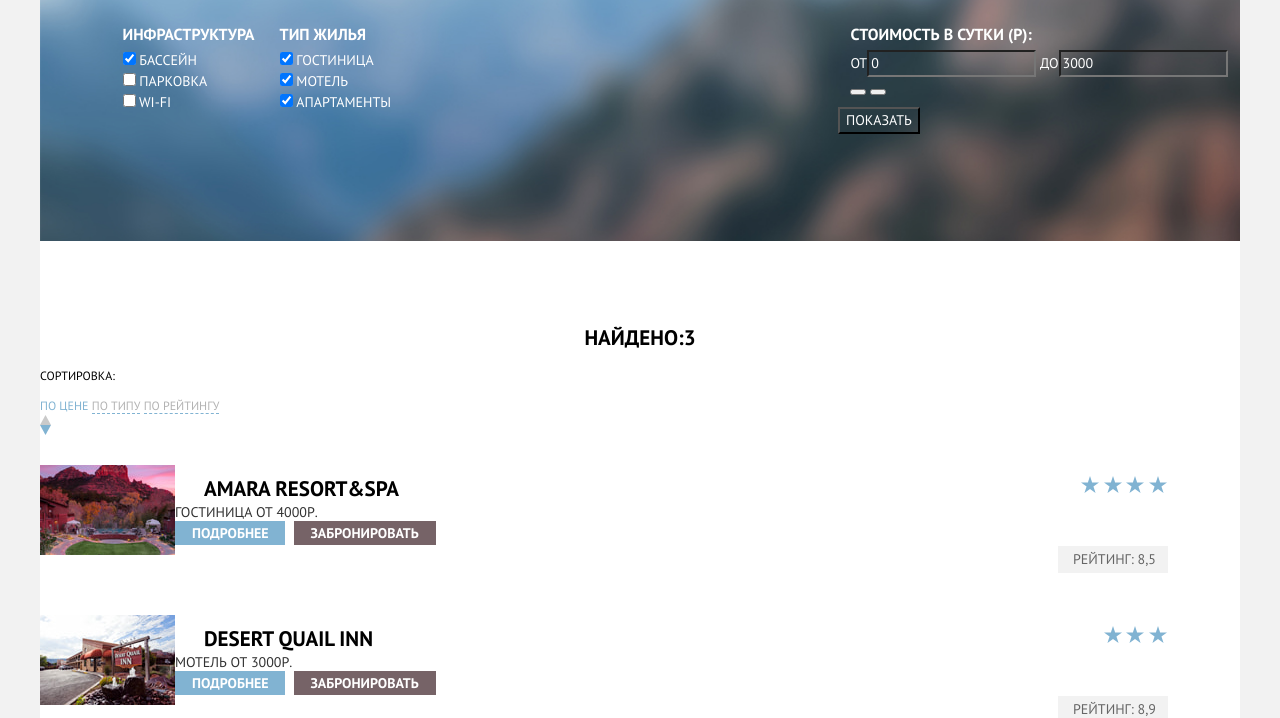
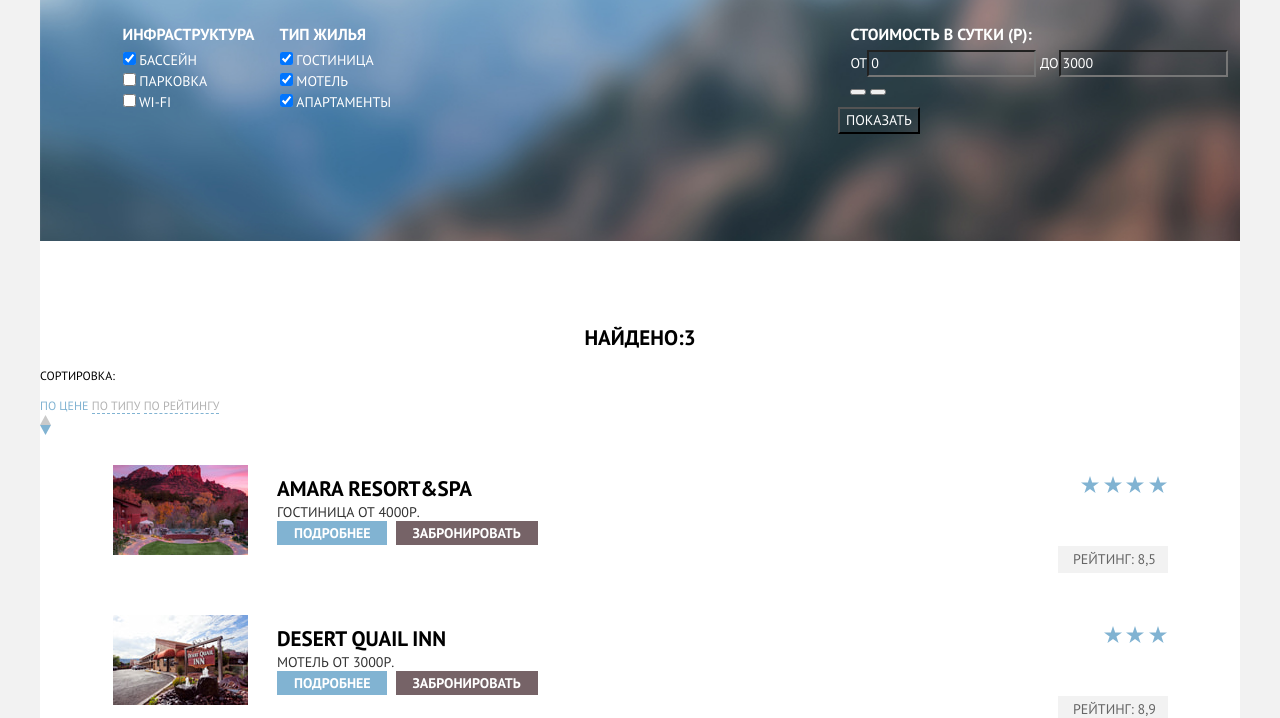
Before and after one commit to masolemia/1423269-sedona-28, a plain HTML site: page hotels.html in a window 1280 px wide. Shown: the part 105-823 px from the top of the page. Drawn offline with Linux system fonts and the light colour scheme.

Commit message:
+changes

```diff
--- a/css/style.css
+++ b/css/style.css
@@ -169,6 +169,7 @@ img{
   width: 100%;
   display: flex;
 }
+
 .extras-list li{
   background-color: var(--basic-white);
   color: var(--basic-light-black);
@@ -375,15 +376,18 @@ a.active-type{
   display: flex;
   align-items: center;
   min-height: 150px;
-  }
+}
+
+.hotel-about{
+  margin-left: 29px;
+}
 
 .hotel-name{
   font-size: 21px;
   line-height: 26px;
   font-weight: 700;
   margin: 0;
-  margin-left: 29px;
-  }
+}
 
 .hotel-name a:hover{
   color: var(--basic-light-blue);
@@ -394,6 +398,7 @@ a.active-type{
 }
 
 .hotel-photo{
+  margin-left: 73px;
   width: 135px;
   height: 90px;
   order: -1;
```
